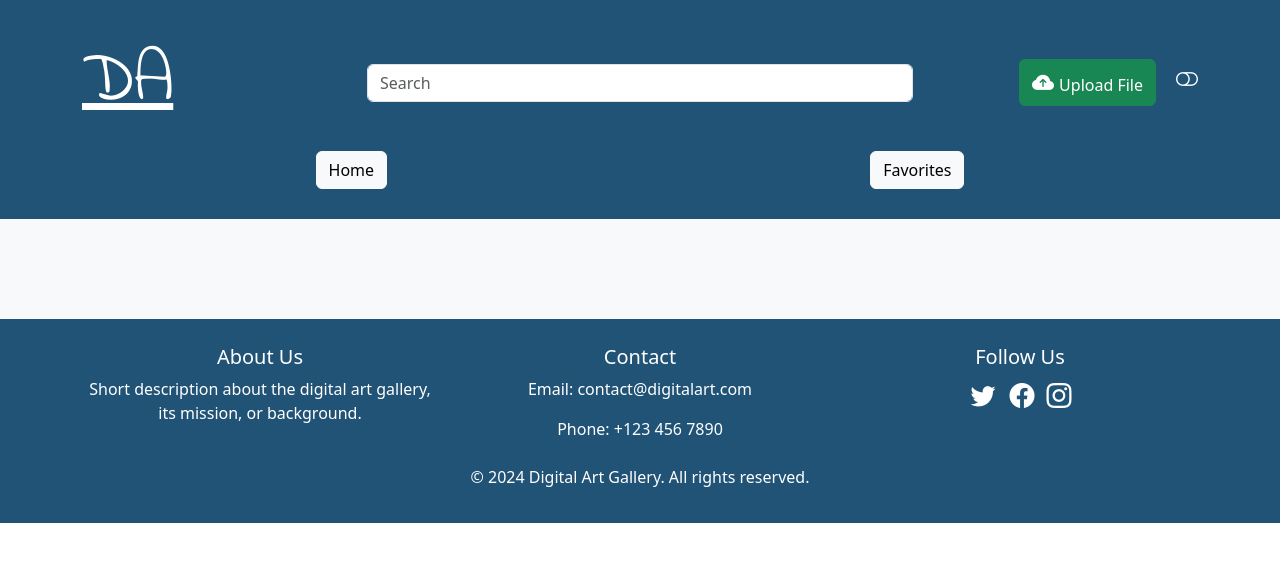
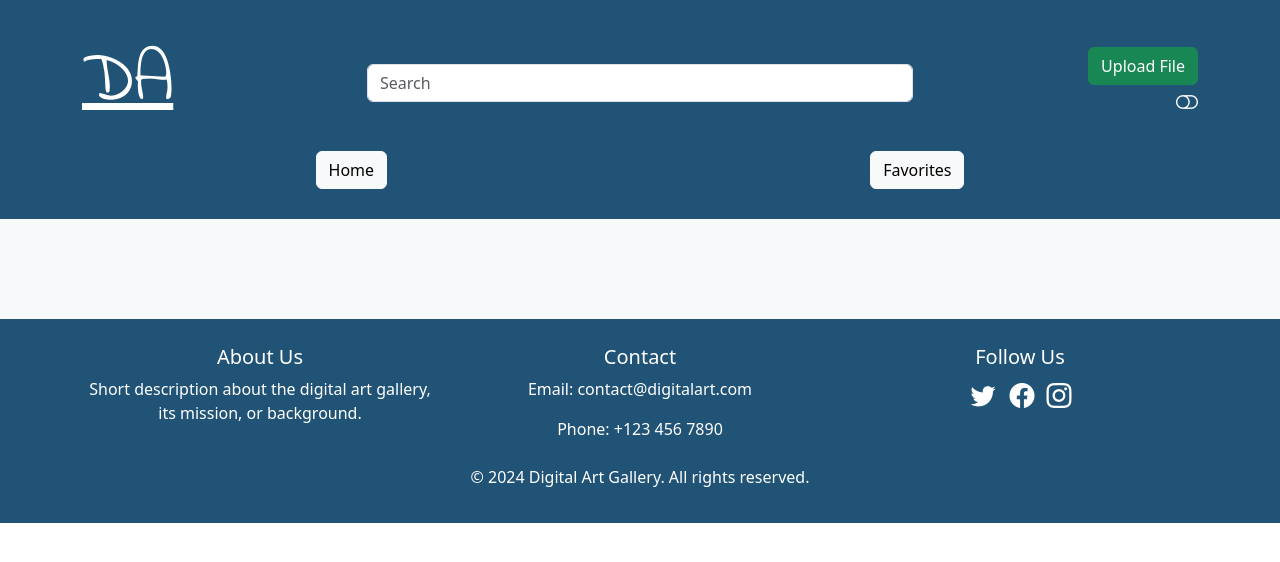
Before and after one commit to Jesus-sunuc/digital-art-gallery, a React (Vite) app in the folder client/: page / in a window 1280 px wide. Shown: the top 562 px of the page. Built offline with nearby package versions, Linux system fonts and the light colour scheme.

Commit message:
Upload button working

```diff
--- a/client/src/components/home/FileUploadForm.jsx
+++ b/client/src/components/home/FileUploadForm.jsx
@@ -1,15 +1,8 @@
-import React, { useRef } from 'react';
+import React, { useState, useRef } from 'react';
 
 function FileUploadForm({ uploadUrl }) {
+  const [message, setMessage] = useState('');
   const fileInputRef = useRef(null);
-
-  // Function to trigger the hidden file input when the button is clicked
-  const handleButtonClick = () => {
-    if (fileInputRef.current) {
-      fileInputRef.current.value = ''; // Reset the file input before opening the dialog
-      fileInputRef.current.click();
-    }
-  };
 
   // Function to handle the file upload immediately upon file selection
   const handleFileChange = async (event) => {
@@ -25,38 +18,44 @@ function FileUploadForm({ uploadUrl }) {
         });
 
         if (response.ok) {
-          console.log("File uploaded successfully.");
+          displayMessage("File uploaded successfully.");
         } else {
-          console.error("File upload failed:", response.status);
+          displayMessage(`File upload failed: ${response.status}`);
         }
       } catch (error) {
-        console.error("Error uploading file:", error);
+        displayMessage(`Error uploading file: ${error.message}`);
       }
     } else {
-      console.error("No file selected for upload.");
+      displayMessage("No file selected for upload.");
     }
-    // Reset the file input after processing to allow for new file selections
-    event.target.value = '';
+    event.target.value = ''; // Reset the file input
+  };
+
+  // Function to display a message for 3 seconds
+  const displayMessage = (msg) => {
+    setMessage(msg);
+    setTimeout(() => {
+      setMessage('');
+    }, 3000); // Remove the message after 3 seconds
   };
 
   return (
-    <>
+    <div>
       <input
         type="file"
-        id="fileUpload"
-        name="fileUpload"
         ref={fileInputRef}
         onChange={handleFileChange}
-        multiple
+        style={{ display: 'none' }} // Hide the file input
       />
       <button
         type="button"
-        className="btn btn-success btn_space"
-        onClick={handleButtonClick}
-      ><i class="bi bi-cloud-arrow-up-fill iconsSize icon-space "></i>
+        className="btn btn-success"
+        onClick={() => fileInputRef.current.click()}
+      >
         Upload File
       </button>
-    </>
+      {message && <div style={{ color: 'green', marginTop: '10px' }}>{message}</div>}
+    </div>
   );
 }
 
```
Also changed, not shown: 9 other files (tests, documents, lock files or other folders).
